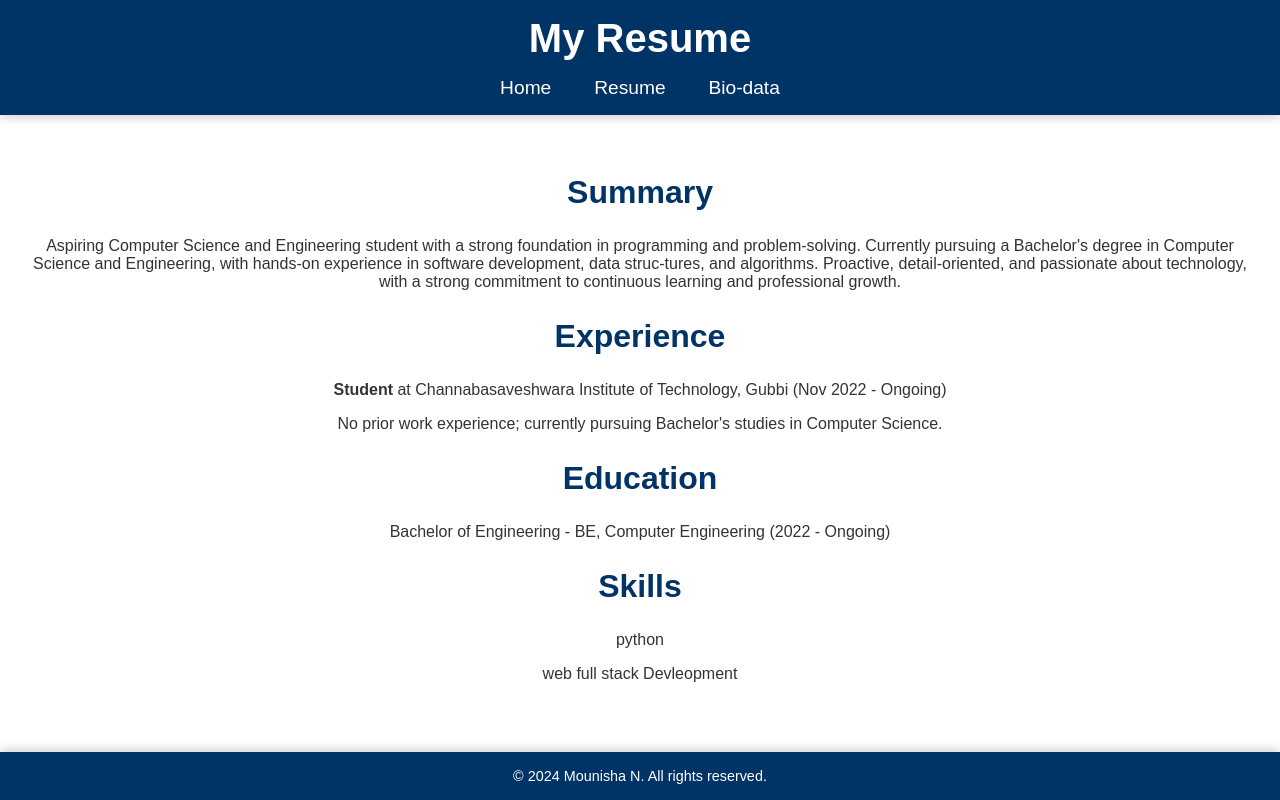
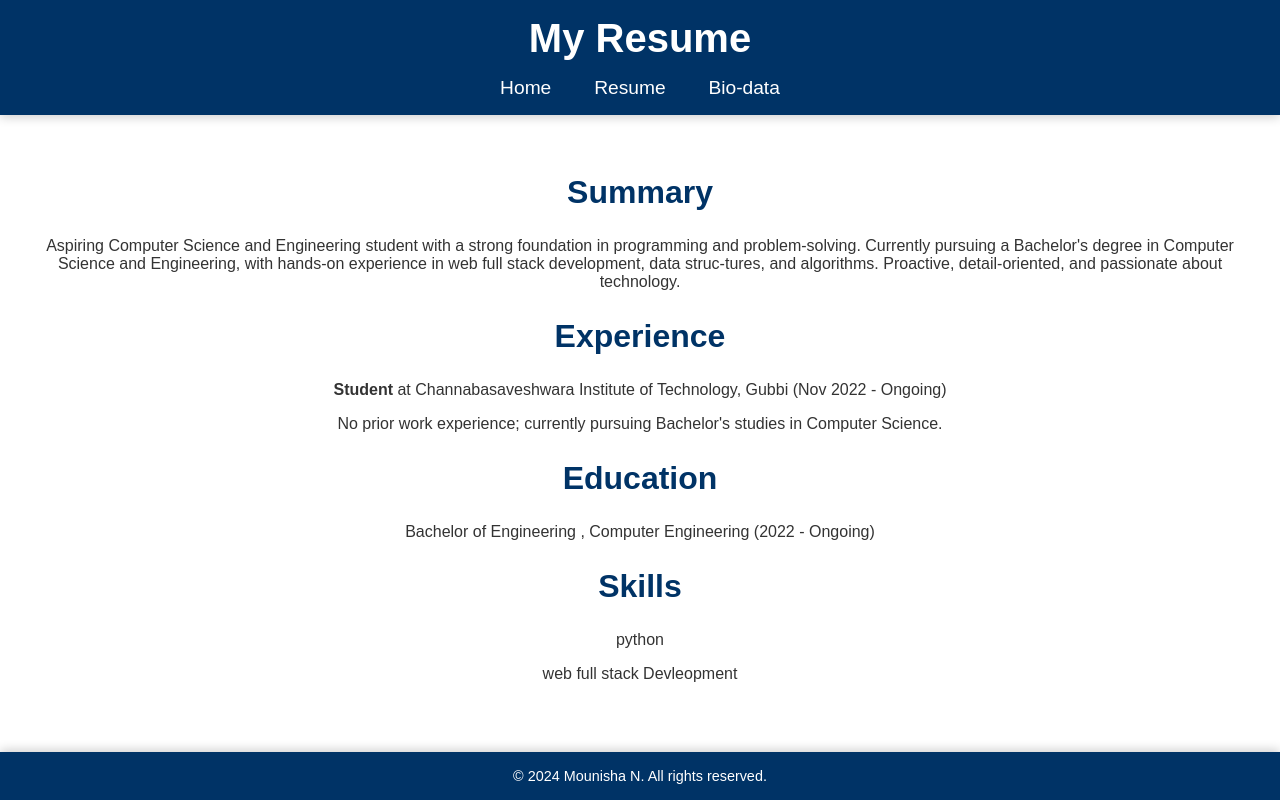
Before and after one commit to Akkila583/resume_website1, a plain HTML site: page resume.html in a window 1280 px wide. Drawn offline with Linux system fonts and the light colour scheme.

Commit message:
Update resume.html

```diff
--- a/resume.html
+++ b/resume.html
@@ -17,14 +17,14 @@
     </header>
     <main>
         <h2>Summary</h2>
-        <p>Aspiring Computer Science and Engineering student with a strong foundation in programming and problem-solving. Currently pursuing a Bachelor's degree in Computer Science and Engineering, with hands-on experience in software development, data struc-tures, and algorithms. Proactive, detail-oriented, and passionate about technology, with a strong commitment to continuous learning and professional growth.</p>
+        <p>Aspiring Computer Science and Engineering student with a strong foundation in programming and problem-solving. Currently pursuing a Bachelor's degree in Computer Science and Engineering, with hands-on experience in web full stack development, data struc-tures, and algorithms. Proactive, detail-oriented, and passionate about technology.</p>
 
         <h2>Experience</h2>
 
             <p><strong>Student</strong> at Channabasaveshwara Institute of Technology, Gubbi (Nov 2022 - Ongoing)</p>
             <p>No prior work experience; currently pursuing Bachelor's studies in Computer Science.</p>
         <h2>Education</h2>
-            <p>Bachelor of Engineering - BE, Computer Engineering (2022 - Ongoing)</p>
+            <p>Bachelor of Engineering , Computer Engineering (2022 - Ongoing)</p>
         <h2>Skills</h2>
             <p>python</p>
             <p>web full stack Devleopment</p>
```
